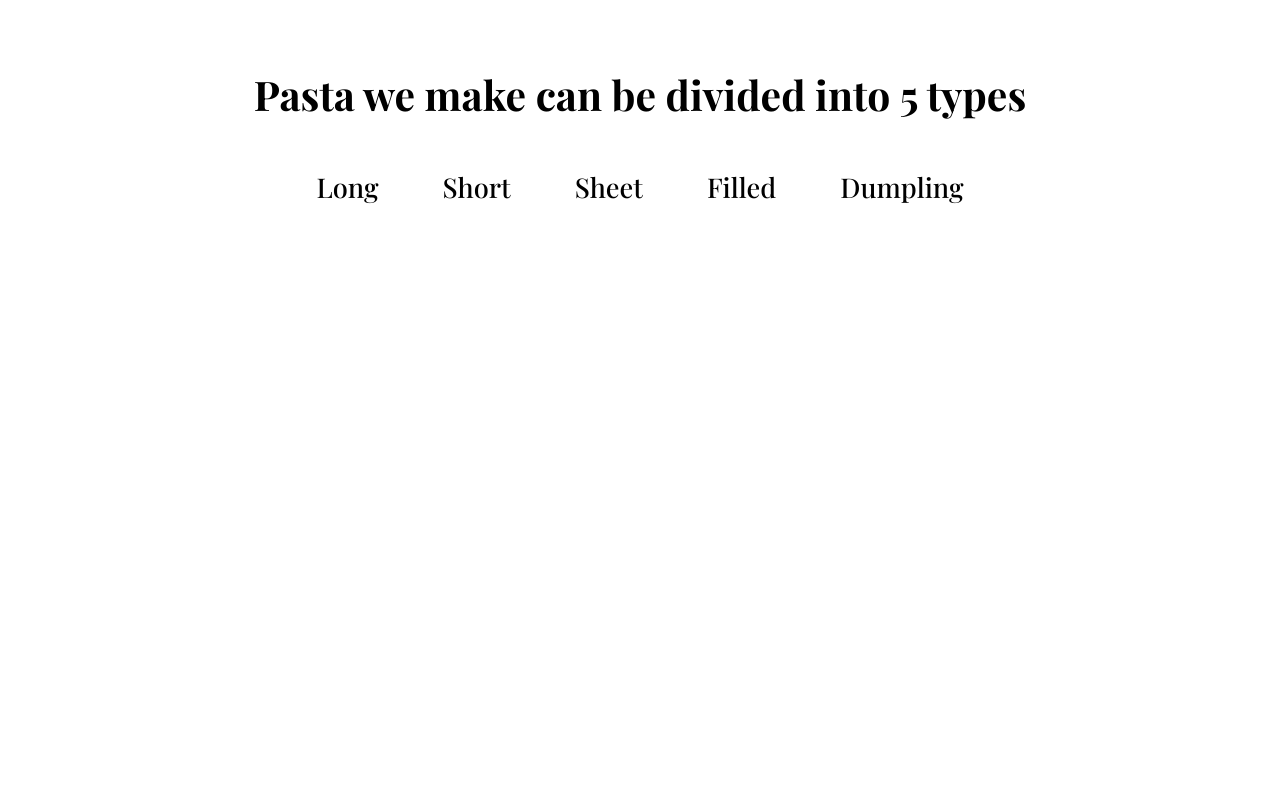
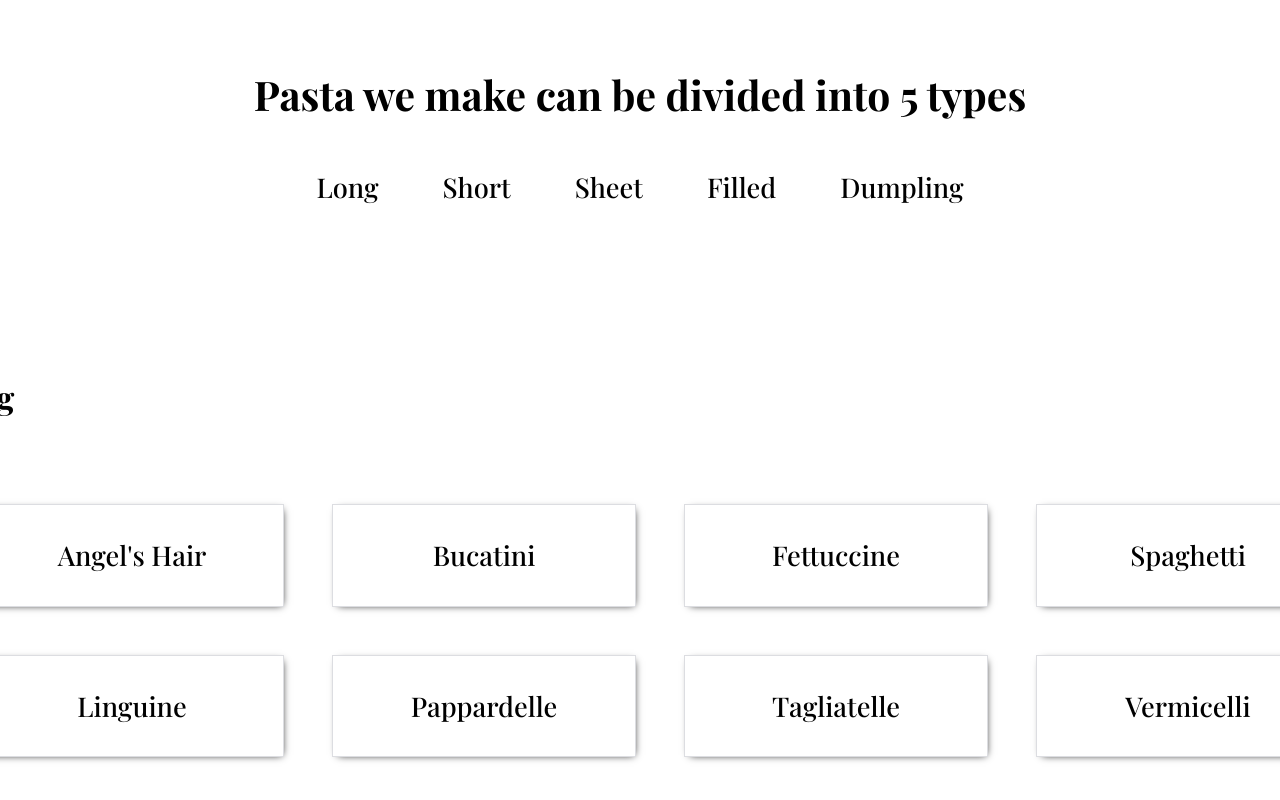
Before and after one commit to m-dombkowski/pasta-ecomm-react, a React (Create React App) app: page /about in a window 1280 px wide. Shown: the part 2684-3484 px from the top of the page. Before the commit the page ends 3054 px from the top, so only its background shows below. Built offline with nearby package versions, Linux system fonts and the light colour scheme; a web font is replaced by a local one.

Commit message:
more html/jsx

```diff
--- a/src/components/About/About.js
+++ b/src/components/About/About.js
@@ -2,7 +2,10 @@ import styles from "./About.module.css";
 import "../../fonts/fonts.css";
 import pastaImg from "../../assets/pastaRaw.jpg";
 import sparkles from "../../assets/sparkles.jpg";
-import flour from "../../assets/flour.jpg";
+import { Link } from "react-router-dom";
+import pappardelle from "../../assets/pappardelle.jpg";
+import tagliatelle from "../../assets/tagliatelle.jpg";
+import vermicelli from "../../assets/vermicelli.jpg";
 
 const About = () => {
   return (
@@ -47,7 +50,7 @@ const About = () => {
           </div>
           <img
             src={sparkles}
-            alt="sparkles (cold fires) by Ethan Hoover from Unsplash
+            alt="Sparkles (cold fires) by Ethan Hoover on Unsplash
             "
             className={[styles.img, styles.rightImg].join(" ")}
           />
@@ -68,16 +71,156 @@ const About = () => {
               ingredients but the perfect ratio and way of preparation makes our
               pasta one of the best if not the best in the world{" "}
             </p>
-          </div>
-          <div className={styles.textContainer}>
             <div className={styles.pastaTypesContainer}>
               <h2>Pasta we make can be divided into 5 types</h2>
-              <ul className={styles.pastaTypes}>
-                <li>Long</li>
-                <li>Short</li>
-                <li>Sheet</li>
-                <li>Filled</li>
-                <li>Dumpling</li>
+              <ul className={styles.pastaGroups}>
+                <li className={styles.pastaTypeAnchor}>
+                  <Link to="/">Long</Link>
+                </li>
+                <li>
+                  <Link className={styles.pastaTypeAnchor} to="/">
+                    Short
+                  </Link>
+                </li>
+                <li>
+                  <Link className={styles.pastaTypeAnchor} to="/">
+                    Sheet
+                  </Link>
+                </li>
+                <li>
+                  <Link className={styles.pastaTypeAnchor} to="/">
+                    Filled
+                  </Link>
+                </li>
+                <li>
+                  <Link className={styles.pastaTypeAnchor} to="/">
+                    Dumpling
+                  </Link>
+                </li>
+              </ul>
+            </div>
+            <div className={styles.allTypesContainer}>
+              <h3 className={styles.type}>Long</h3>
+              <ul className={styles.longList}>
+                <li className={styles.typeBox}>
+                  <div>
+                    <p>Angel's Hair</p>
+                  </div>
+                </li>
+                <li className={styles.typeBox}>
+                  <div>
+                    <p>Bucatini</p>
+                  </div>
+                </li>
+                <li className={styles.typeBox}>
+                  <div>
+                    <p>Fettuccine</p>
+                  </div>
+                </li>
+                <li className={styles.typeBox}>
+                  <div>
+                    <p>Spaghetti</p>
+                  </div>
+                </li>
+                <li className={styles.typeBox}>
+                  <p>Linguine</p>
+                </li>
+                <li className={styles.typeBox}>
+                  <p>Pappardelle</p>
+                </li>
+                <li className={styles.typeBox}>
+                  <p>Tagliatelle</p>
+                </li>
+                <li className={styles.typeBox}>
+                  <p>Vermicelli</p>
+                </li>
+              </ul>
+              <h3 className={styles.type}>Short</h3>
+              <ul className={styles.shortList}>
+                <li className={styles.typeBox}>
+                  <p>Campanelle</p>
+                </li>
+                <li className={styles.typeBox}>
+                  <p>Casarecce</p>
+                </li>
+                <li className={styles.typeBox}>
+                  <p>Cavatappi</p>
+                </li>
+                <li className={styles.typeBox}>
+                  <p>Fusilli</p>
+                </li>
+                <li className={styles.typeBox}>
+                  <p>Radiatori</p>
+                </li>
+                <li className={styles.typeBox}>
+                  <p>Rotini</p>
+                </li>
+                <li className={styles.typeBox}>
+                  <p>Elbows</p>
+                </li>
+                <li className={styles.typeBox}>
+                  <p>Farfalle</p>
+                </li>
+                <li className={styles.typeBox}>
+                  <p>Gemelli</p>
+                </li>
+                <li className={styles.typeBox}>
+                  <p>Rotelli</p>
+                </li>
+                <li className={styles.typeBox}>
+                  <p>Rigatoni</p>
+                </li>
+                <li className={styles.typeBox}>
+                  <p>Orecchiette</p>
+                </li>
+                <li className={styles.typeBox}>
+                  <p>Ziti</p>
+                </li>
+                <li className={styles.typeBox}>
+                  <p>Conchiglie</p>
+                </li>
+                <li className={styles.typeBox}>
+                  <p>Orzo</p>
+                </li>
+                <li className={styles.typeBox}>
+                  <p>Ditalini</p>
+                </li>
+                <li className={styles.typeBox}>
+                  <p>Penne</p>
+                </li>
+              </ul>
+              <h3 className={styles.type}>Sheet</h3>
+              <ul className={styles.sheetList}>
+                <li className={styles.typeBox}>
+                  <p>Lasagne</p>
+                </li>
+              </ul>
+              <h3 className={styles.type}>Filled</h3>
+              <ul className={styles.filledList}>
+                <li className={styles.typeBox}>
+                  <p>Tortellini</p>
+                </li>
+                <li className={styles.typeBox}>
+                  <p>Ravioli</p>
+                </li>
+                <li className={styles.typeBox}>
+                  <p>Manicotti</p>
+                </li>
+                <li className={styles.typeBox}>
+                  <p>Cannelloni</p>
+                </li>
+                <li className={styles.typeBox}>
+                  <p>Jumbo shells</p>
+                </li>
+                <li className={styles.typeBox}>
+                  <p>Mezzelune</p>
+                </li>
+              </ul>
+              <h3 className={styles.type}>Dumpling</h3>
+              <ul className={styles.dumplingList}>
+                <li className={styles.typeBox}>
+                  <p>Gnocchi</p>
+                </li>
               </ul>
             </div>
           </div>
--- a/src/components/About/About.module.css
+++ b/src/components/About/About.module.css
@@ -79,10 +79,11 @@
 }
 
 .pastaTypesContainer {
+  margin: 10rem 0;
   text-align: center;
 }
 
-.pastaTypes {
+.pastaGroups {
   display: flex;
   width: 100%;
   gap: 4rem;
@@ -91,3 +92,57 @@
   justify-content: center;
   padding: 0;
 }
+
+.pastaTypeAnchor {
+  transition: all 0.3s;
+  position: relative;
+}
+
+.pastaTypeAnchor::after {
+  content: "";
+  display: block;
+  border-bottom: 2px solid #000;
+  width: 0;
+  position: absolute;
+  left: 0;
+  -webkit-transition: 0.5s ease;
+  transition: 0.5s ease;
+}
+
+.pastaTypeAnchor:hover::after {
+  width: 100%;
+}
+
+.type {
+  margin-bottom: 5rem;
+}
+
+.typeBox {
+  box-shadow: 2px 2px 8px -4px;
+  border: 1px solid #dcdde1;
+}
+
+.allTypesContainer ul li {
+  text-align: center;
+}
+
+.longList,
+.shortList,
+.sheetList,
+.filledList,
+.dumplingList {
+  list-style: none;
+  display: grid;
+  grid-template-columns: repeat(4, 1fr);
+  gap: 3rem;
+  margin-bottom: 10rem;
+}
+
+/*
+Angel's Hair
+Bucatini
+Fettuccine
+Spaghetti
+Linguine
+Vermicelli
+*/
```
Also changed, not shown: 1 other file (tests, documents, lock files or other folders).
